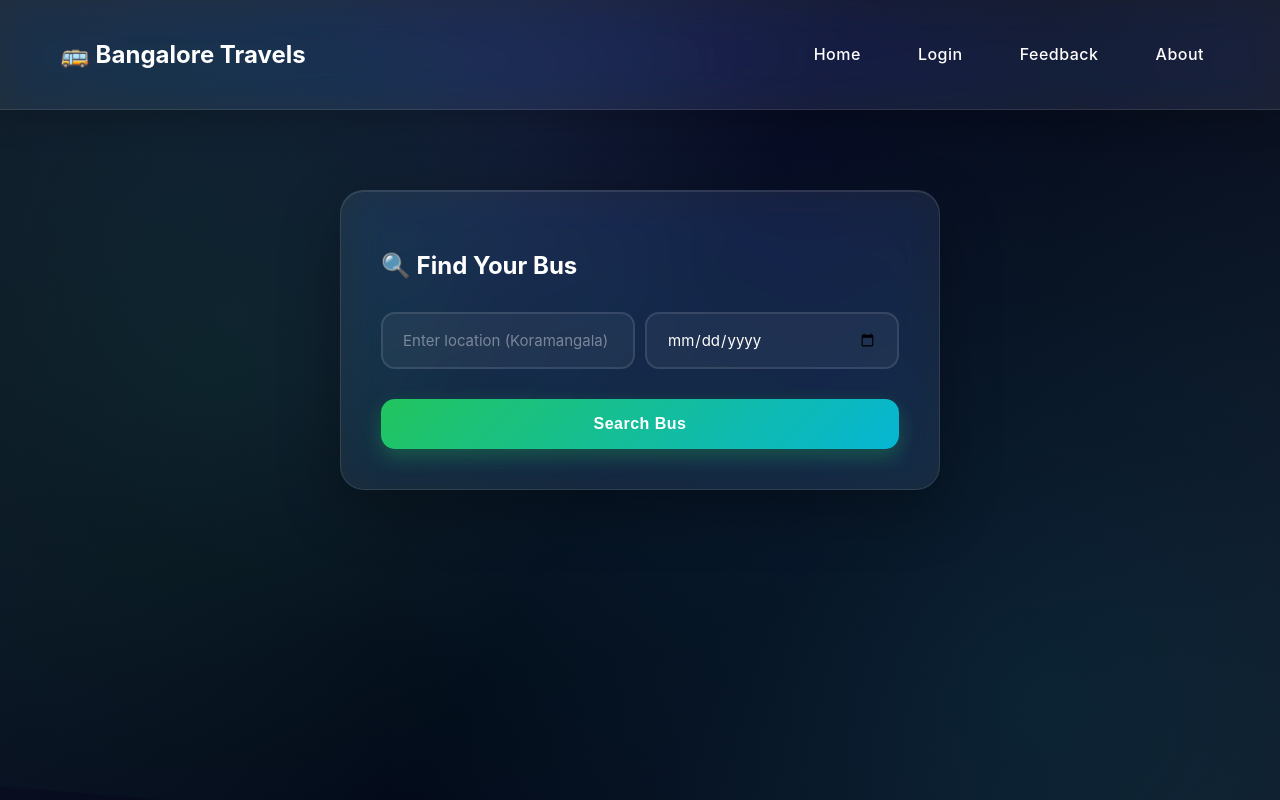
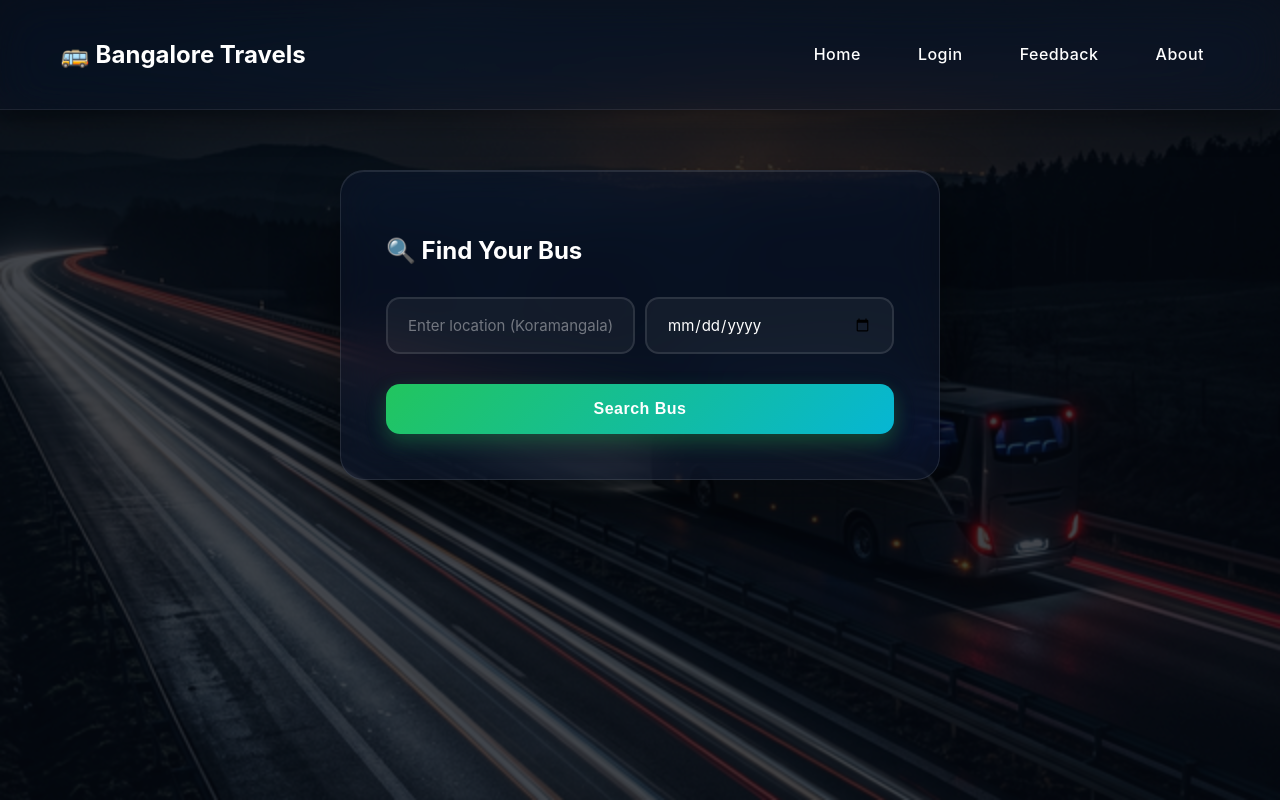
Before and after one commit to bharathpriya/Bangalore-Travels, a React (Vite) app: page / in a window 1280 px wide. Built offline with nearby package versions, Linux system fonts and the light colour scheme.

Commit message:
Replace CSS gradient with premium 4k high-resolution bus photography and glassmorphism UI overlays

```diff
--- a/src/index.css
+++ b/src/index.css
@@ -10,14 +10,15 @@
 body {
   margin: 0;
   font-family: 'Inter', -apple-system, BlinkMacSystemFont, 'Segoe UI', sans-serif;
-  background: linear-gradient(120deg, #0f172a, #020617, #111827);
+  background: url('/assets/night-bus.png') no-repeat center center fixed;
+  background-size: cover;
   color: white;
   min-height: 100vh;
   overflow-x: hidden;
   position: relative;
 }
 
-/* Animated Background Particles */
+/* Darkening overlay for text readability */
 body::before {
   content: '';
   position: fixed;
@@ -25,25 +26,10 @@ body::before {
   left: 0;
   width: 100%;
   height: 100%;
-  background:
-    radial-gradient(circle at 20% 50%, rgba(34, 197, 94, 0.1) 0%, transparent 50%),
-    radial-gradient(circle at 80% 80%, rgba(6, 182, 212, 0.1) 0%, transparent 50%),
-    radial-gradient(circle at 40% 20%, rgba(99, 102, 241, 0.1) 0%, transparent 50%);
-  animation: backgroundShift 15s ease infinite;
+  background: rgba(4, 8, 16, 0.75);
+  /* Dark blue/black tint */
   pointer-events: none;
   z-index: 0;
-}
-
-@keyframes backgroundShift {
-
-  0%,
-  100% {
-    transform: scale(1) rotate(0deg);
-  }
-
-  50% {
-    transform: scale(1.1) rotate(5deg);
-  }
 }
 
 /* ===================================
@@ -55,14 +41,15 @@ body::before {
   display: flex;
   justify-content: space-between;
   align-items: center;
-  background: rgba(255, 255, 255, 0.08);
-  backdrop-filter: blur(20px) saturate(180%);
-  border-bottom: 1px solid rgba(255, 255, 255, 0.1);
+  background: rgba(15, 23, 42, 0.4);
+  backdrop-filter: blur(24px) saturate(180%);
+  -webkit-backdrop-filter: blur(24px) saturate(180%);
+  border-bottom: 1px solid rgba(255, 255, 255, 0.08);
   position: sticky;
   top: 0;
   z-index: 1000;
   animation: slideDown 0.6s ease;
-  box-shadow: 0 8px 32px rgba(0, 0, 0, 0.2);
+  box-shadow: 0 8px 32px rgba(0, 0, 0, 0.4);
 }
 
 @keyframes slideDown {
@@ -115,14 +102,15 @@ body::before {
 
 .container {
   max-width: 600px;
-  margin: 80px auto;
-  padding: 40px;
+  margin: 60px auto;
+  padding: 45px;
   border-radius: 24px;
-  background: rgba(255, 255, 255, 0.08);
-  backdrop-filter: blur(20px) saturate(180%);
+  background: rgba(15, 23, 42, 0.5);
+  backdrop-filter: blur(24px) saturate(180%);
+  -webkit-backdrop-filter: blur(24px) saturate(180%);
   border: 1px solid rgba(255, 255, 255, 0.1);
   box-shadow:
-    0 20px 60px rgba(0, 0, 0, 0.3),
+    0 30px 60px rgba(0, 0, 0, 0.5),
     inset 0 1px 0 rgba(255, 255, 255, 0.1);
   animation: floatIn 0.8s ease;
   position: relative;
@@ -294,9 +282,11 @@ button:active::after {
   padding: 24px;
   margin-top: 20px;
   border-radius: 18px;
-  background: rgba(255, 255, 255, 0.06);
-  backdrop-filter: blur(10px);
+  background: rgba(15, 23, 42, 0.4);
+  backdrop-filter: blur(12px) saturate(180%);
+  -webkit-backdrop-filter: blur(12px) saturate(180%);
   border: 1px solid rgba(255, 255, 255, 0.1);
+  box-shadow: 0 10px 30px rgba(0, 0, 0, 0.3);
   position: relative;
   overflow: hidden;
   transition: all 0.4s cubic-bezier(0.4, 0, 0.2, 1);
```
Also changed, not shown: public/assets/night-bus.png (added).
